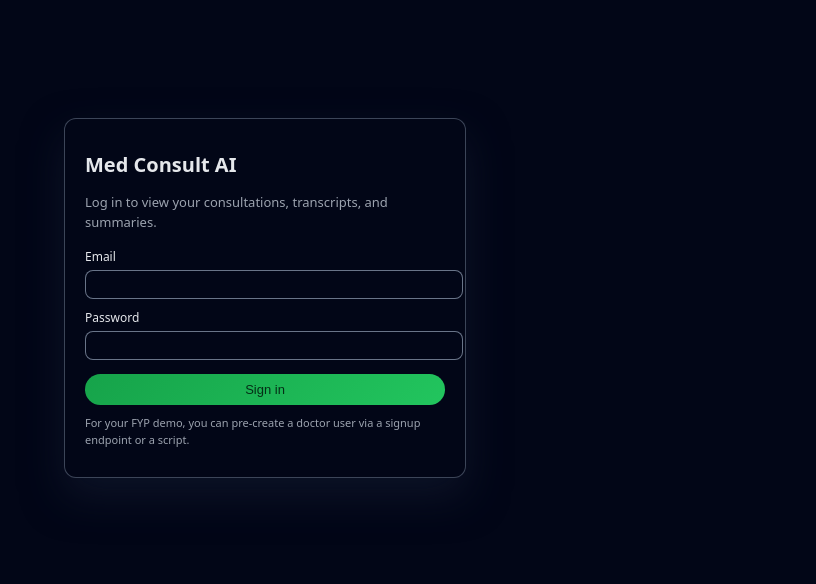
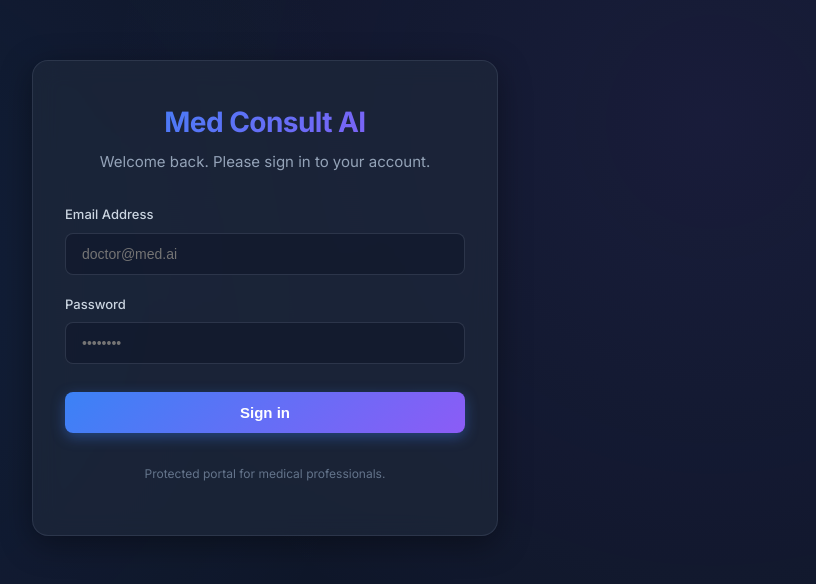
Before and after one commit to essam2414/Med-Assist, a React app in the folder med-assistant-web/frontend/: page / in a window 1280 px wide. Shown: the part 118-702 px from the top of the page, without its empty margins (375-1191 px from the left). Built offline with nearby package versions, Linux system fonts and the light colour scheme; the HTML template or start-up script is replaced by a standard one.

Commit message:
improved login page

```diff
--- a/med-assistant-web/frontend/src/Login.jsx
+++ b/med-assistant-web/frontend/src/Login.jsx
@@ -27,78 +27,90 @@ export default function Login({ onLogin }) {
     <div
       style={{
         minHeight: "100vh",
-        backgroundColor: "#020617",
         display: "flex",
         alignItems: "center",
         justifyContent: "center",
         padding: "16px",
-        color: "#e5e7eb",
-        fontFamily:
-          'system-ui, -apple-system, BlinkMacSystemFont, "Segoe UI", sans-serif',
       }}
     >
       <div
+        className="glass-panel animate-fade-in"
         style={{
           width: "100%",
-          maxWidth: "360px",
-          backgroundColor: "#020617",
-          borderRadius: "12px",
-          border: "1px solid rgba(148,163,184,0.4)",
-          padding: "18px 20px",
-          boxShadow: "0 18px 40px rgba(15,23,42,0.8)",
+          maxWidth: "400px",
+          padding: "40px 32px",
+          display: "flex",
+          flexDirection: "column",
+          alignItems: "center",
         }}
       >
+        <div style={{ textAlign: "center", marginBottom: "32px" }}>
           <h1
+            className="text-gradient"
             style={{
-            fontSize: "20px",
-            fontWeight: 600,
-            marginBottom: "4px",
+              fontSize: "28px",
+              fontWeight: 700,
+              margin: "0 0 8px 0",
+              letterSpacing: "-0.02em",
             }}
           >
             Med Consult AI
           </h1>
           <p
             style={{
-            fontSize: "13px",
-            color: "#9ca3af",
-            marginBottom: "16px",
+              fontSize: "15px",
+              color: "#94a3b8",
+              margin: 0,
             }}
           >
-          Log in to view your consultations, transcripts, and summaries.
+            Welcome back. Please sign in to your account.
           </p>
+        </div>
 
-        <form onSubmit={handleSubmit}>
+        <form onSubmit={handleSubmit} style={{ width: "100%", display: "flex", flexDirection: "column", gap: "20px" }} className="animate-fade-in stagger-1">
+          <div>
             <label
               style={{
                 display: "block",
-              fontSize: "12px",
-              marginBottom: "4px",
+                fontSize: "13px",
+                fontWeight: 500,
+                color: "#cbd5e1",
+                marginBottom: "8px",
               }}
             >
-            Email
+              Email Address
             </label>
             <input
               type="email"
               required
               value={email}
               onChange={(e) => setEmail(e.target.value)}
+              placeholder="doctor@med.ai"
               style={{
                 width: "100%",
+                boxSizing: "border-box",
                 borderRadius: "8px",
-              border: "1px solid rgba(148,163,184,0.7)",
-              backgroundColor: "#020617",
-              color: "#e5e7eb",
-              padding: "6px 8px",
-              fontSize: "13px",
-              marginBottom: "10px",
+                border: "1px solid rgba(148, 163, 184, 0.2)",
+                backgroundColor: "rgba(15, 23, 42, 0.6)",
+                color: "#f8fafc",
+                padding: "12px 16px",
+                fontSize: "14px",
+                outline: "none",
+                transition: "border-color 0.2s",
               }}
+              onFocus={(e) => e.target.style.borderColor = "#3b82f6"}
+              onBlur={(e) => e.target.style.borderColor = "rgba(148, 163, 184, 0.2)"}
             />
+          </div>
 
+          <div>
             <label
               style={{
                 display: "block",
-              fontSize: "12px",
-              marginBottom: "4px",
+                fontSize: "13px",
+                fontWeight: 500,
+                color: "#cbd5e1",
+                marginBottom: "8px",
               }}
             >
               Password
@@ -108,24 +120,35 @@ export default function Login({ onLogin }) {
               required
               value={password}
               onChange={(e) => setPassword(e.target.value)}
+              placeholder="••••••••"
               style={{
                 width: "100%",
+                boxSizing: "border-box",
                 borderRadius: "8px",
-              border: "1px solid rgba(148,163,184,0.7)",
-              backgroundColor: "#020617",
-              color: "#e5e7eb",
-              padding: "6px 8px",
-              fontSize: "13px",
-              marginBottom: "10px",
+                border: "1px solid rgba(148, 163, 184, 0.2)",
+                backgroundColor: "rgba(15, 23, 42, 0.6)",
+                color: "#f8fafc",
+                padding: "12px 16px",
+                fontSize: "14px",
+                outline: "none",
+                transition: "border-color 0.2s",
               }}
+              onFocus={(e) => e.target.style.borderColor = "#3b82f6"}
+              onBlur={(e) => e.target.style.borderColor = "rgba(148, 163, 184, 0.2)"}
             />
+          </div>
 
           {error && (
             <div
+              className="animate-fade-in"
               style={{
-                fontSize: "12px",
-                color: "#fbbf24",
-                marginBottom: "8px",
+                fontSize: "13px",
+                color: "#ef4444",
+                backgroundColor: "rgba(239, 68, 68, 0.1)",
+                border: "1px solid rgba(239, 68, 68, 0.2)",
+                borderRadius: "6px",
+                padding: "10px 12px",
+                textAlign: "center",
               }}
             >
               {error}
@@ -137,16 +160,17 @@ export default function Login({ onLogin }) {
             disabled={loading}
             style={{
               width: "100%",
-              borderRadius: "999px",
+              borderRadius: "8px",
               border: "none",
-              padding: "8px 12px",
-              fontSize: "13px",
-              fontWeight: 500,
-              background: "linear-gradient(135deg, #16a34a, #22c55e)",
-              color: "#052e16",
+              padding: "12px 16px",
+              fontSize: "15px",
+              fontWeight: 600,
+              background: "var(--primary-gradient)",
+              color: "white",
               cursor: loading ? "default" : "pointer",
               opacity: loading ? 0.7 : 1,
-              marginTop: "4px",
+              marginTop: "8px",
+              boxShadow: "0 4px 14px 0 rgba(59, 130, 246, 0.39)",
             }}
           >
             {loading ? "Signing in..." : "Sign in"}
@@ -154,14 +178,15 @@ export default function Login({ onLogin }) {
         </form>
 
         <p
+          className="animate-fade-in stagger-2"
           style={{
-            fontSize: "11px",
-            color: "#9ca3af",
-            marginTop: "10px",
+            fontSize: "12px",
+            color: "#64748b",
+            marginTop: "32px",
+            textAlign: "center",
           }}
         >
-          For your FYP demo, you can pre‑create a doctor user via a signup
-          endpoint or a script.
+          Protected portal for medical professionals.
         </p>
       </div>
     </div>
```
Lines whose indentation alone changed are shown as unchanged.
